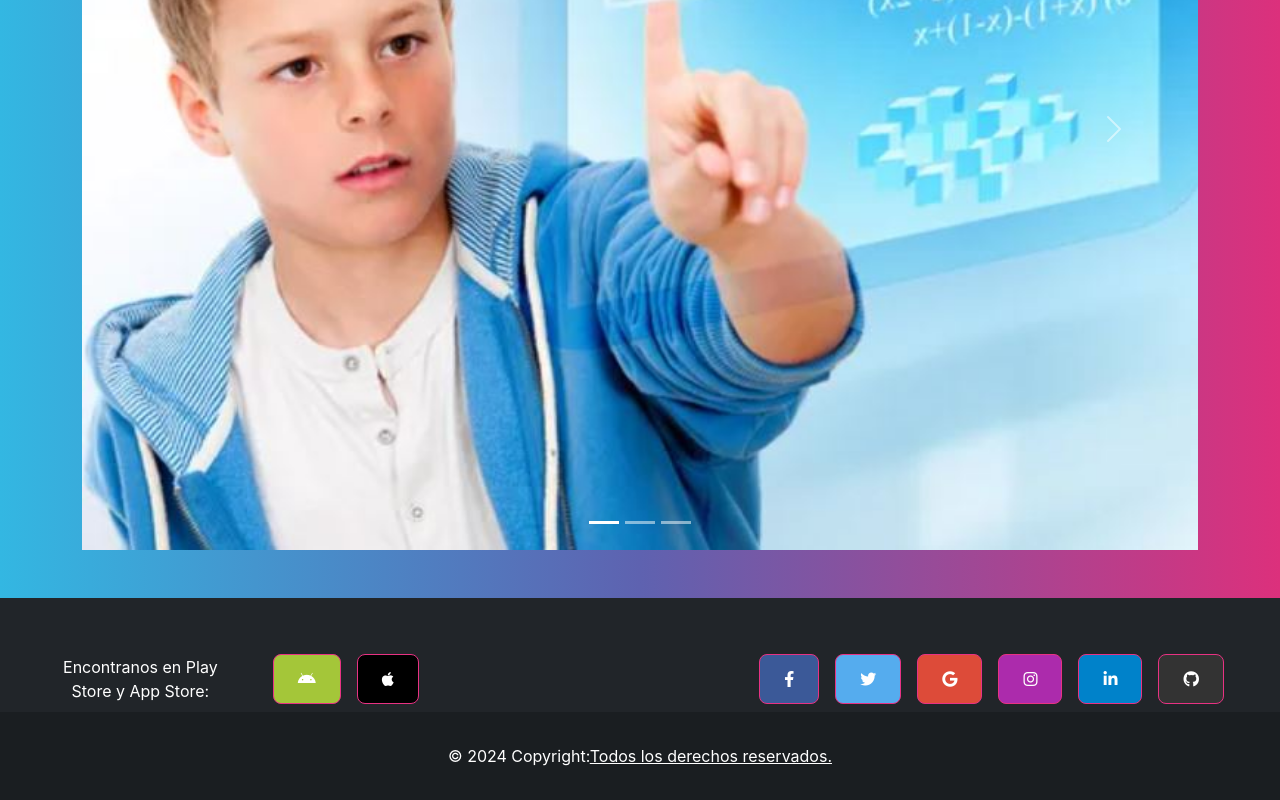
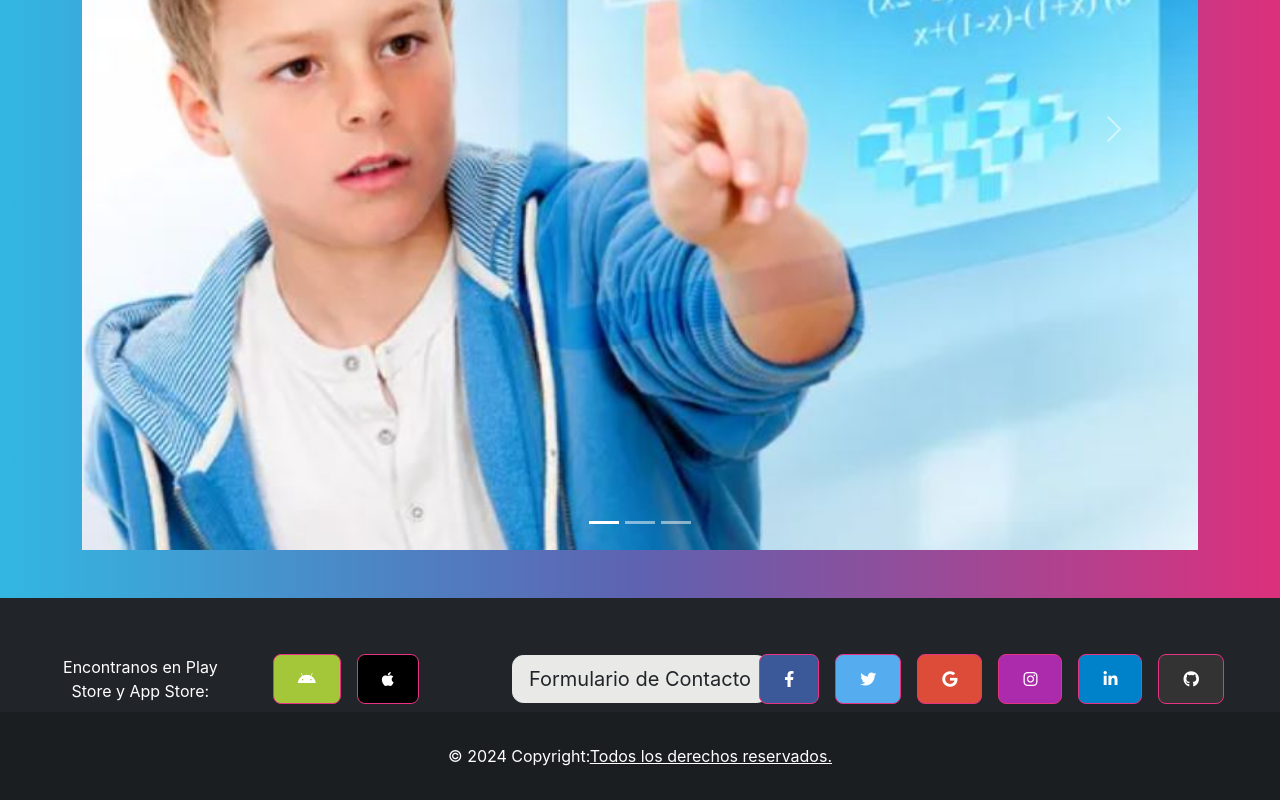
Before and after one commit to seezelop/React-nexoeducativo, a React (Create React App) app: page / in a window 1280 px wide. Shown: the part 558-1358 px from the top of the page. Built offline with nearby package versions, Linux system fonts and the light colour scheme.

Commit message:
Se reubica accede a Contacto desde el footer

```diff
--- a/src/componentes/templates/Footer.js
+++ b/src/componentes/templates/Footer.js
@@ -31,8 +31,16 @@ class Footer extends Component {
               </a>
             </div>
 
-            {/* Columna central: espacio en blanco */}
-            <div className='col-md-4'></div>
+            {/* Columna central: Enlace al formulario de contacto */}
+            <div className='col-md-4 d-flex justify-content-center align-items-center'>
+              <a
+                href='/contacto'
+                className='btn btn-light btn-lg text-dark'
+                role='button'
+              >
+                Formulario de Contacto
+              </a>
+            </div>
 
             {/* Columna derecha: Redes sociales */}
             <div className='col-md-4 d-flex justify-content-end'>
--- a/src/componentes/templates/comp-navegacion/AdminNavigation.js
+++ b/src/componentes/templates/comp-navegacion/AdminNavigation.js
@@ -4,11 +4,6 @@ import { Link } from "react-router-dom";
 const AdminNavigation = () => {
   return (
     <>
-      <li className="nav-item me-3">
-        <Link className="nav-link active" to="/contacto">
-          Contacto
-        </Link>
-      </li>
       <li className="nav-item me-3">
         <Link className="nav-link active" to="/admin/chats">
           Chats
--- a/src/componentes/templates/comp-navegacion/AdministrativoNavigation.js
+++ b/src/componentes/templates/comp-navegacion/AdministrativoNavigation.js
@@ -4,11 +4,6 @@ import { Link } from "react-router-dom";
 const AdministrativoNavigation = () => {
   return (
     <>
-      <li className="nav-item me-3">
-        <Link className="nav-link active" to="/contacto">
-          Contacto
-        </Link>
-      </li>
       <li className="nav-item me-3">
         <Link className="nav-link active" to="/admin/chats">
           Chats
--- a/src/componentes/templates/comp-navegacion/JefeColegioNavigation.js
+++ b/src/componentes/templates/comp-navegacion/JefeColegioNavigation.js
@@ -4,11 +4,6 @@ import { Link } from "react-router-dom";
 const JefeColegioNavigation = () => {
   return (
     <>
-      <li className="nav-item me-3">
-        <Link className="nav-link active" to="/contacto">
-          Contacto
-        </Link>
-      </li>
       <li className="nav-item me-3">
         <Link className="nav-link active" to="/admin/chats">
           Chats
--- a/src/componentes/templates/comp-navegacion/PreceptorNavigation.js
+++ b/src/componentes/templates/comp-navegacion/PreceptorNavigation.js
@@ -4,11 +4,6 @@ import { Link } from "react-router-dom";
 const PreceptorNavigation = () => {
   return (
     <>
-      <li className="nav-item me-3">
-        <Link className="nav-link active" to="/contacto">
-          Contacto
-        </Link>
-      </li>
       <li className="nav-item me-3">
         <Link className="nav-link active" to="/admin/chats">
           Chats
--- a/src/componentes/templates/comp-navegacion/ProfesorNavigation.js
+++ b/src/componentes/templates/comp-navegacion/ProfesorNavigation.js
@@ -4,11 +4,6 @@ import { Link } from "react-router-dom";
 const ProfesorNavigation = () => {
   return (
     <>
-      <li className="nav-item me-3">
-        <Link className="nav-link active" to="/contacto">
-          Contacto
-        </Link>
-      </li>
       <li className="nav-item me-3">
         <Link className="nav-link active" to="/admin/chats">
           Chats
```
